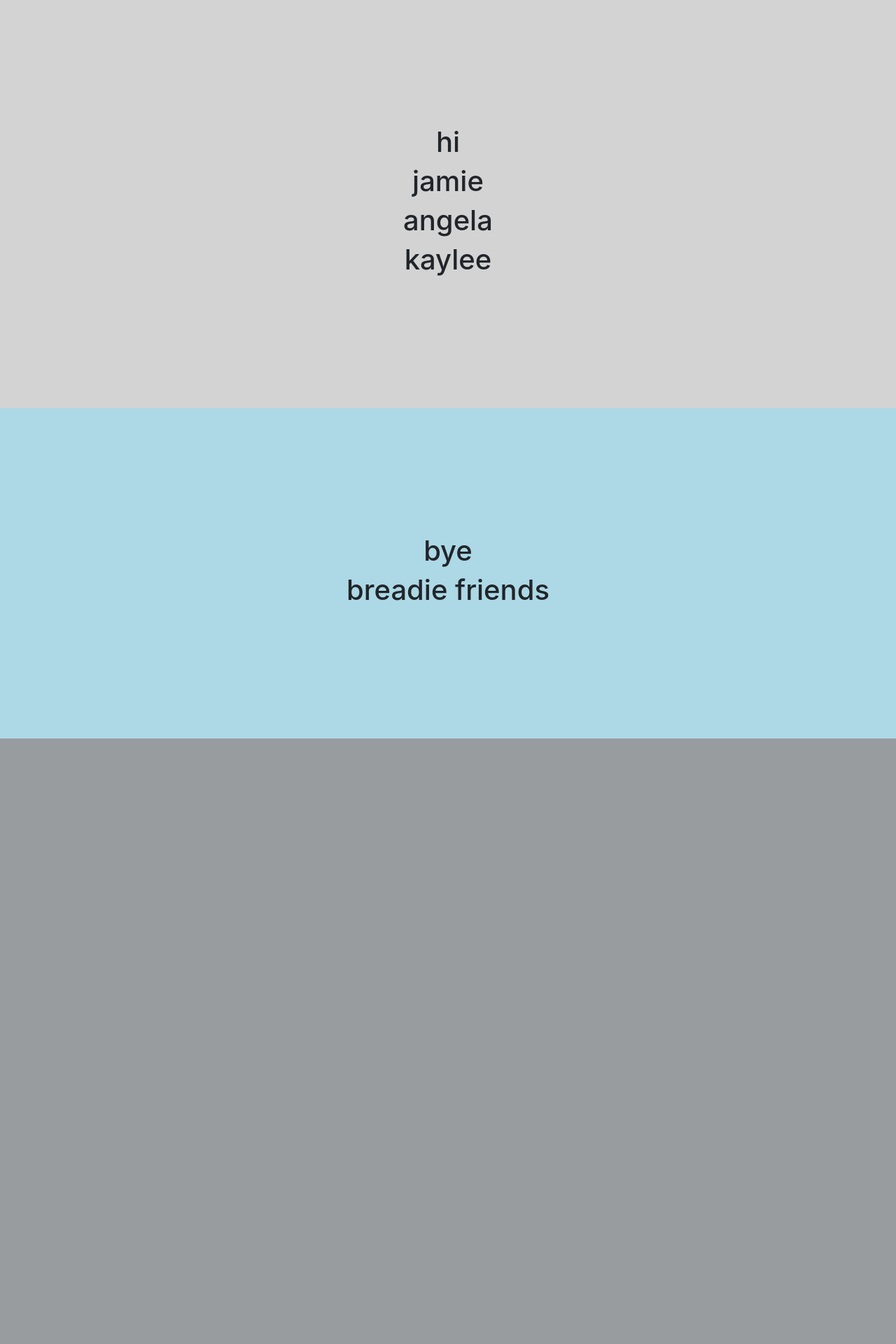
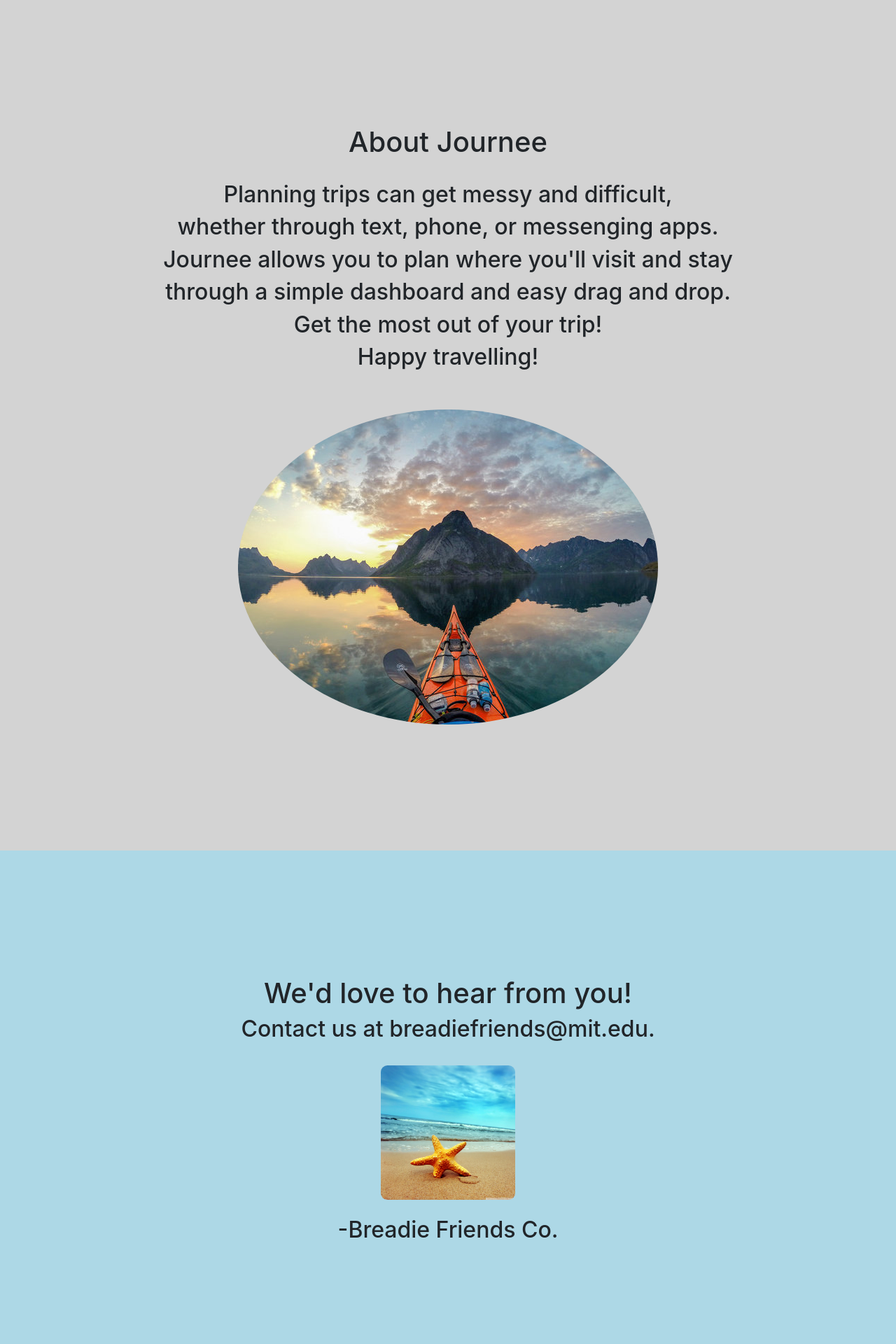
Before and after one commit to cyntzhou/Journee, a Django app: page /journee/ in a window 1280 px wide. Shown: the part 710-2630 px from the top of the page at 70% size. Before the commit the page ends 1765 px from the top, so only its background shows below. Run offline with Django 3.2, Linux system fonts and the light colour scheme; some libraries are stand-ins or nearby versions.

Commit message:
Rando experimenting

```diff
--- a/project/journee/templates/journee/index.html
+++ b/project/journee/templates/journee/index.html
@@ -7,8 +7,9 @@
     <meta name="viewport" content="width=device-width, initial-scale=1, shrink-to-fit=no">
     <meta name="description" content="">
     <meta name="author" content="">
+    <link rel="shortcut icon" href="favicon.ico" />
 
-    <title>Brownbear</title>
+    <title>Journee</title>
 
     <!-- Bootstrap core CSS -->
     <link rel="stylesheet" href="https://maxcdn.bootstrapcdn.com/bootstrap/4.0.0/css/bootstrap.min.css" integrity="sha384-Gn5384xqQ1aoWXA+058RXPxPg6fy4IWvTNh0E263XmFcJlSAwiGgFAW/dAiS6JXm" crossorigin="anonymous">
@@ -59,6 +60,10 @@
     	padding-top: 180px;
     	padding-bottom: 180px;
     }
+
+    h2.abouto {
+      width: 60%;
+    }
     </style>
 
   </head>
@@ -68,14 +73,14 @@
     <!-- Navigation -->
     <nav class="navbar navbar-expand-lg navbar-dark bg-dark fixed-top">
       <div class="container">
-        <a class="navbar-brand nav-title" href="#">Journee</a>
+        <a class="navbar-brand nav-title" href="#home">Journee</a>
         <button class="navbar-toggler" type="button" data-toggle="collapse" data-target="#navbarResponsive" aria-controls="navbarResponsive" aria-expanded="false" aria-label="Toggle navigation">
           <span class="navbar-toggler-icon"></span>
         </button>
-        <div class="collapse navbar-collapse" id="navbarResponsive">
+        <div class="navbar collapse navbar-collapse" id="navbarResponsive">
           <ul class="navbar-nav ml-auto">
             <li class="nav-item active">
-              <a class="nav-link" href="#home">Home
+              <a class="nav-link" href="#">Home
                 <span class="sr-only">(current)</span>
               </a>
             </li>
@@ -104,16 +109,29 @@
 
     </div>
 
-    <div id="about" class="bg-1 text-center paddings">
-      <h1>hi</h1>
-      <h1>jamie</h1>
-      <h1>angela</h1>
-      <h1>kaylee</h1>
+    <div id="about" class="abouto bg-1 text-center paddings">
+      <h1>About Journee</h1>
+      <br>
+      <h2>Planning trips can get messy and difficult,</h2>
+      <h2>whether through text, phone, or messenging apps.</h2>
+      <h2>Journee allows you to plan where you'll visit and stay</h2>
+      <h2>through a simple dashboard and easy drag and drop.</h2>
+      <h2>Get the most out of your trip!</h2>
+      <h2>Happy travelling!</h2>
+      <br>
+      <br>
+      <img src="about.jpeg" style="border-radius: 50%">
+
     </div>
 
     <div id="contact" class="text-center paddings">
-      <h1>bye</h1>
-      <h1>breadie friends</h1>
+      <h1>We'd love to hear from you!</h1>
+      <h2>Contact us at breadiefriends@mit.edu.</h2>
+      <br>
+      <img src="starfish.jpg" style="border-radius: 5%; height: 15%; width: 15%">
+      <br>
+      <br>
+      <h2>-Breadie Friends Co.</h2>
     </div>
 
 
@@ -159,7 +177,7 @@
       $('[data-toggle="tooltip"]').tooltip();
 
       // Add smooth scrolling to all links in navbar + footer link
-      $(".navbar a").on('click', function(event) {
+      $(".navbar nav-item a").on('click', function(event) {
 
         // Make sure this.hash has a value before overriding default behavior
         if (this.hash !== "") {
```
Also changed, not shown: project/journee/templates/journee/map.html (+46 -7 lines), project/db.sqlite3, project/journee/templates/journee/about.jpeg (added), project/journee/templates/journee/favicon.ico (added), project/journee/templates/journee/starfish.jpg (added).
